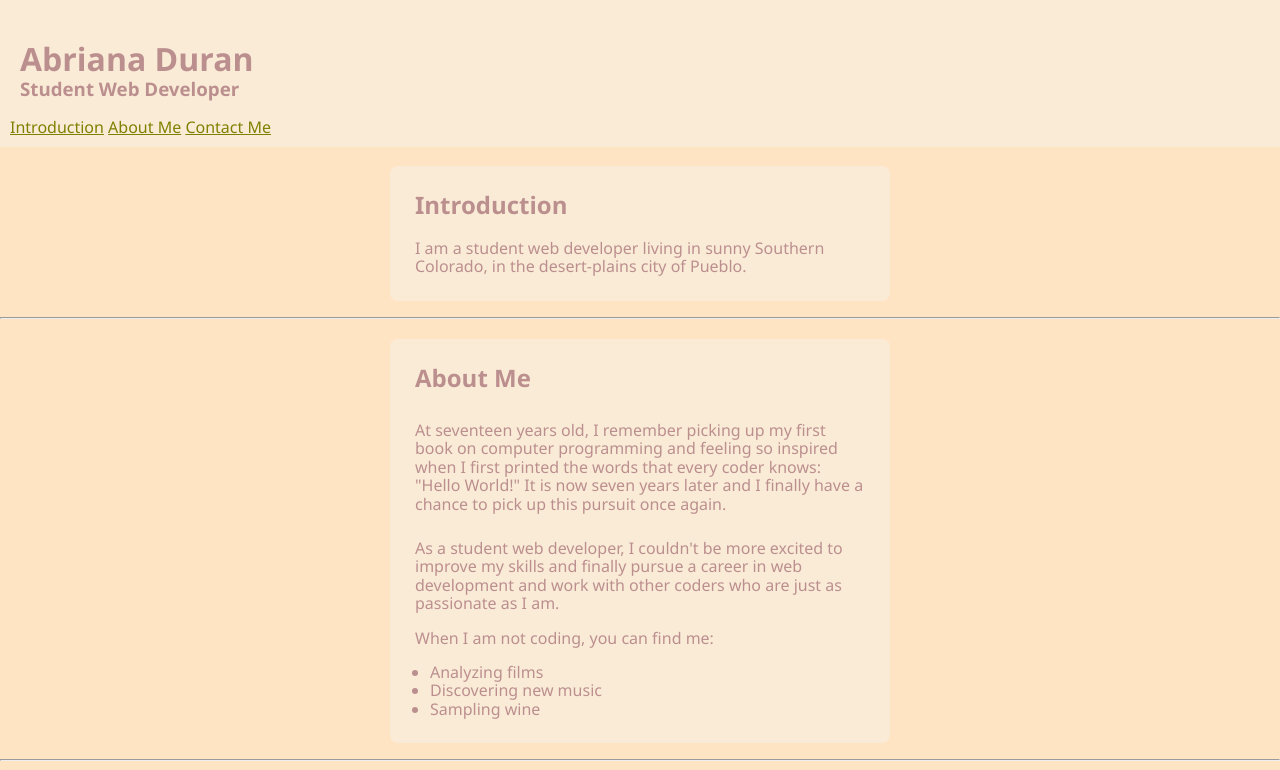
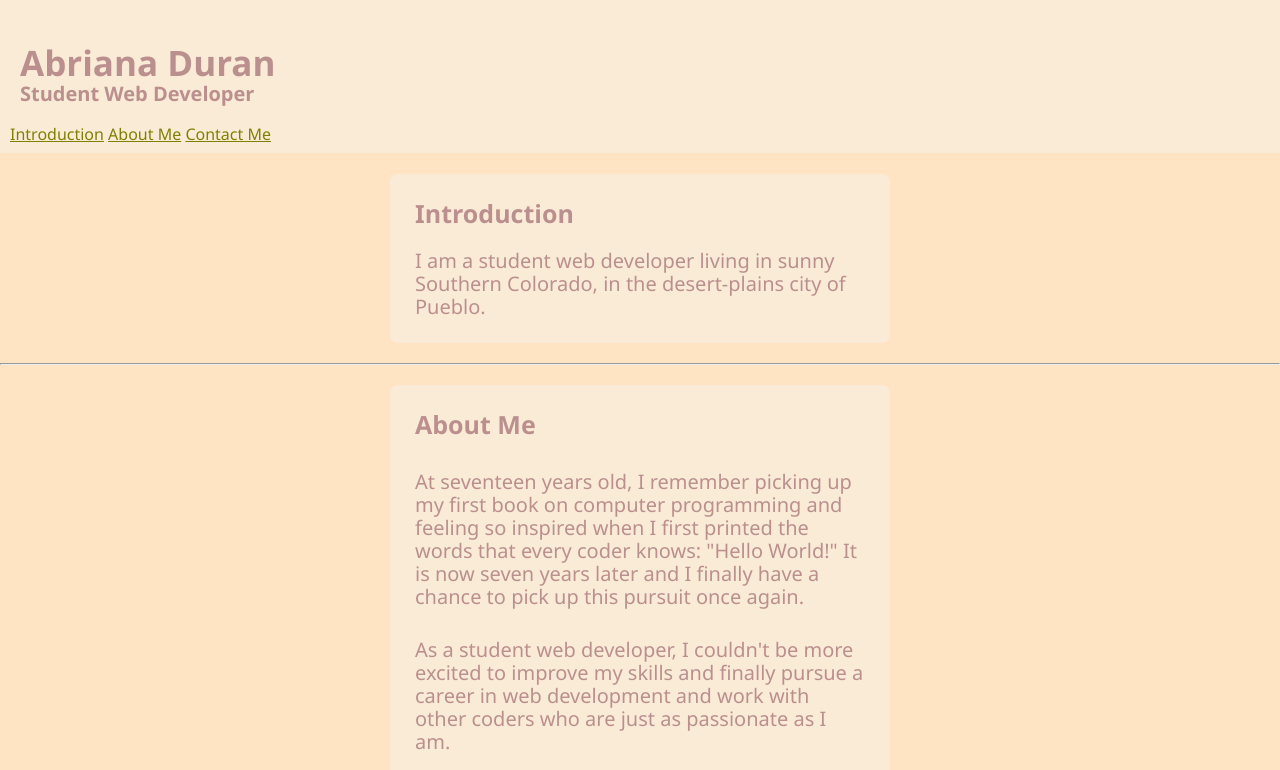
Before and after one commit to abrianaduran/portfolio-assignment, a plain HTML site: page index.html in a window 1280 px wide. Shown: the top 770 px of the page. Drawn offline with nearby package versions, Linux system fonts and the light colour scheme; a script that the page names is missing.

Commit message:
Update style.css

```diff
--- a/style.css
+++ b/style.css
@@ -2,6 +2,7 @@
   margin:auto;
   width:500px;
 }
+/*provides space around and element*/
 .cushion{
   padding:10px;
 }
@@ -31,25 +32,35 @@ a:hover{
 a:active{
   color:turquoise;
 }
+/*padding that makes the heading look less crowded in the top right corner*/
 h2{
   padding-top:25px;
   padding-left:25px;
+  font-size:25px;
 
 }
 .text{
   font-family:'Segoe UI', Tahoma, Geneva, Verdana, sans-serif;
   color:rosybrown;
 }
+/*creates space around sides of text so it can have a visually neat margin inside the container*/
 .text-cushion{
   padding-left:25px;
   padding-right:25px;
 }
+/*to be used on the last element in the container to add some space below*/
 .last-cushion{
   padding-bottom:25px;
 }
 h1{
   height:5px;
+  font-size:35px;
 }
+/*padding here helps the text to align better with the h1 text*/
 h3{
   padding-left:10px;
+  font-size:20px;
 }
+p{
+  font-size:20px;
+}
```
